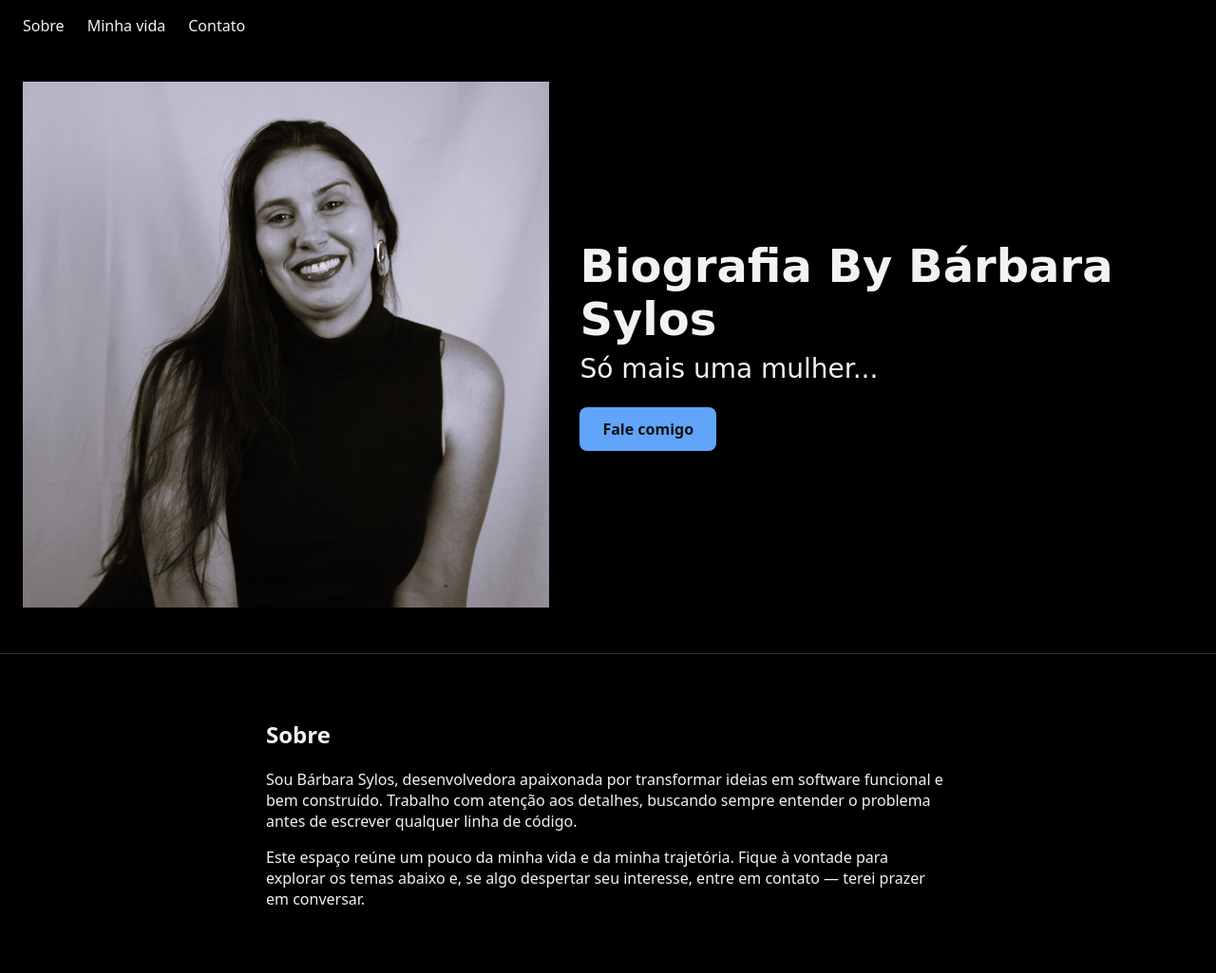
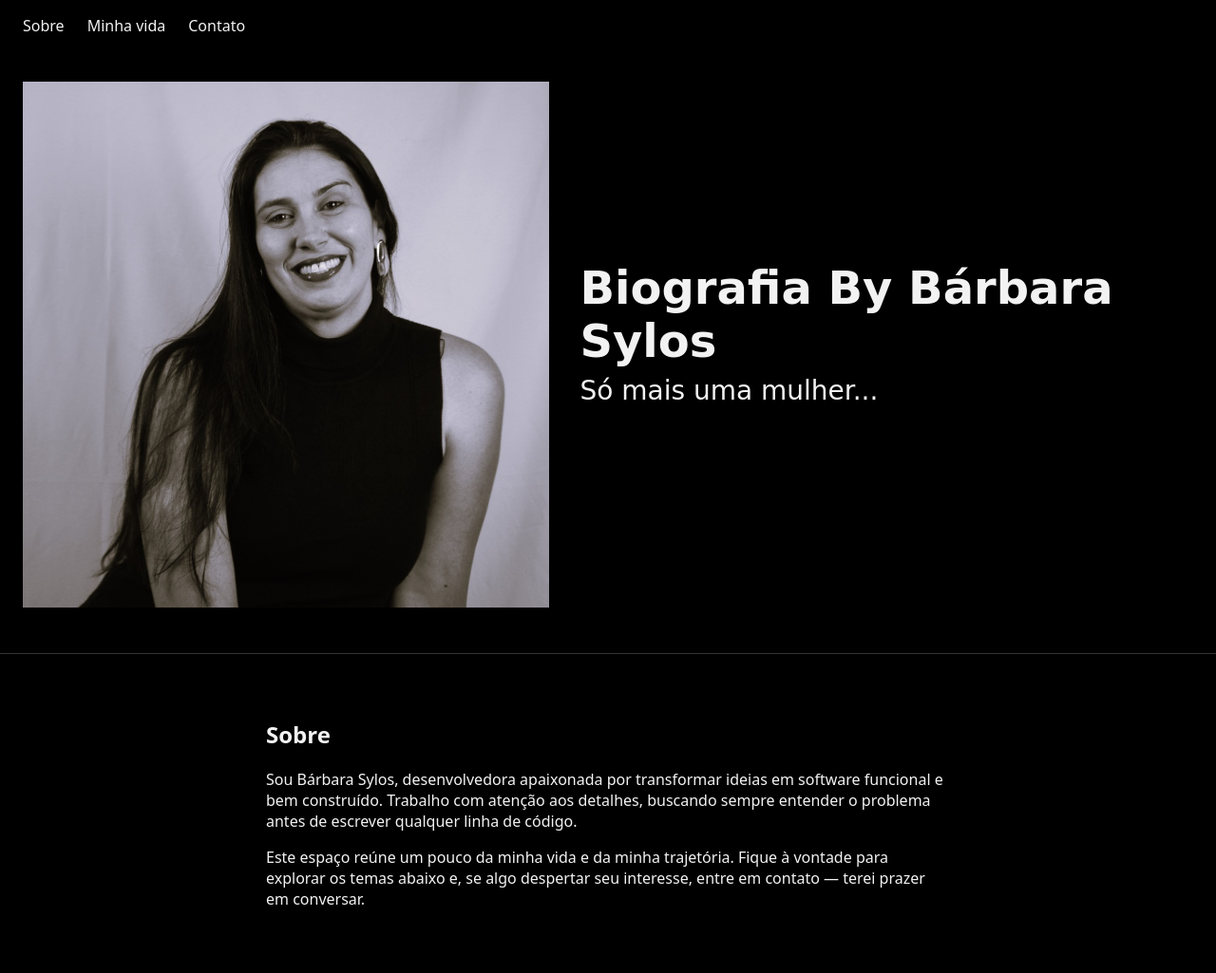
Before and after one commit to barbarasylos-creator/C-sitepessoal, a plain HTML site: page index.html in a window 1280 px wide. Shown: the top 1025 px of the page at 95% size. Drawn offline with Linux system fonts and the light colour scheme.

Commit message:
Remove o botão "Fale comigo" da seção inicial
Co-Authored-By: Claude Sonnet 5 <noreply@anthropic.com>

```diff
--- a/index.html
+++ b/index.html
@@ -26,7 +26,6 @@
       <div class="hero-text">
         <h1 class="hero-name">Biografia By Bárbara Sylos</h1>
         <p class="hero-tagline">Só mais uma mulher...</p>
-        <a href="#contato" class="cta-button">Fale comigo</a>
       </div>
     </div>
   </header>
--- a/style.css
+++ b/style.css
@@ -120,17 +120,6 @@ body {
   margin: 0 0 1.5rem;
 }
 
-/* Texto branco não teria contraste suficiente sobre o azul claro de destaque */
-.cta-button {
-  display: inline-block;
-  padding: 0.75rem 1.5rem;
-  background-color: var(--color-primary);
-  color: #121212;
-  text-decoration: none;
-  border-radius: 0.5rem;
-  font-weight: 600;
-}
-
 /* ===== Seções gerais ===== */
 .section {
   max-width: 48rem;
```
